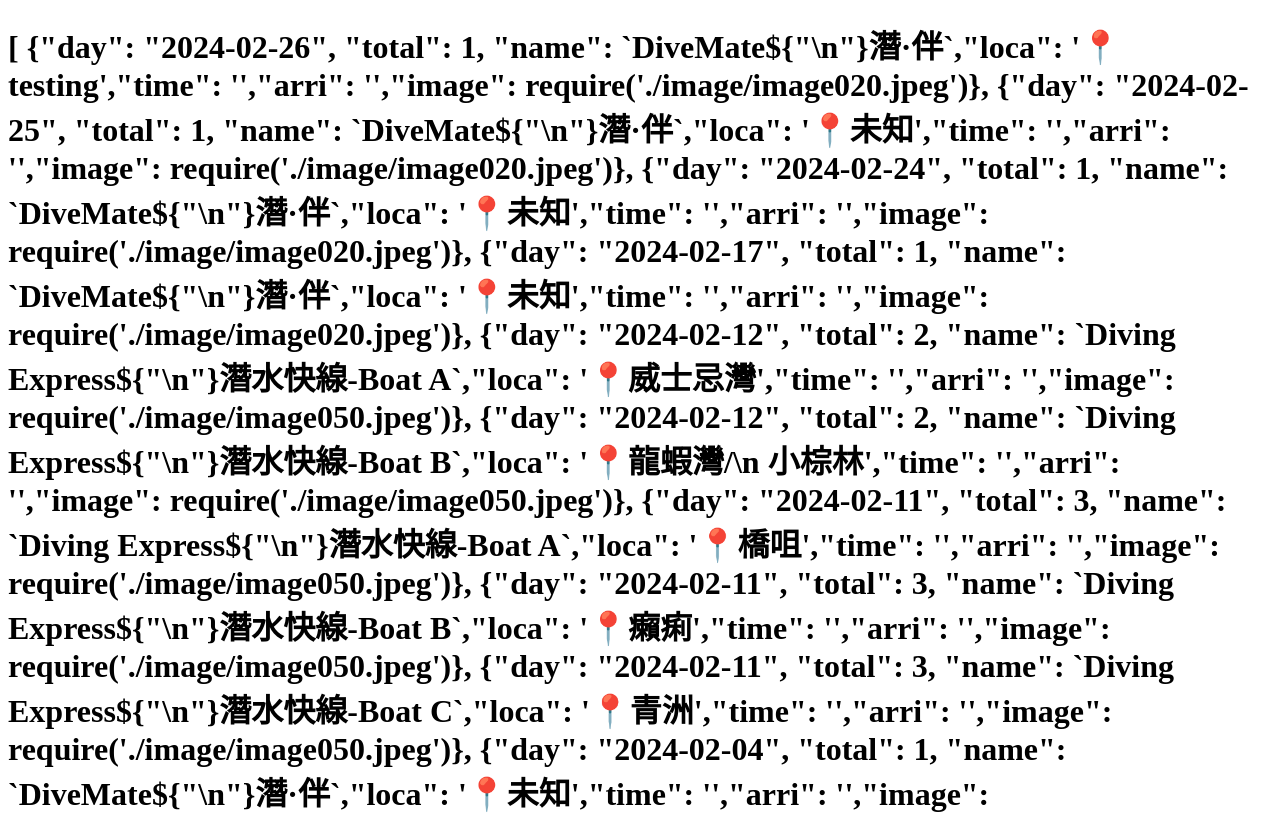
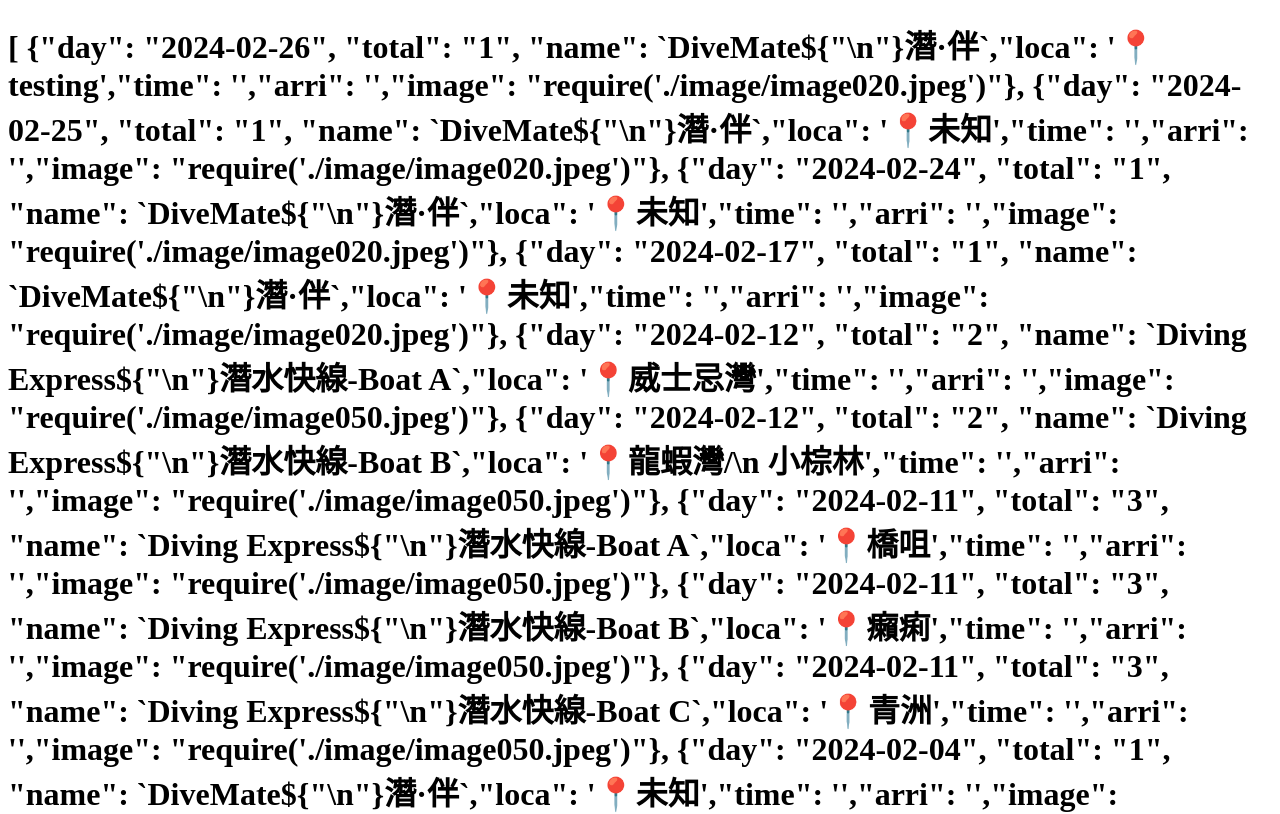
Before and after one commit to chlaw0/chlaw0.github.io, a plain HTML site: page index.html in a window 1280 px wide. Shown: the top 814 px of the page. Drawn offline with Linux system fonts and the light colour scheme.

Commit message:
index.html

```diff
--- a/index.html
+++ b/index.html
@@ -7,18 +7,18 @@
 <body>
     <h1>
         [
-        {"day": "2024-02-26", "total": 1, "name": `DiveMate${"\n"}潛·伴`,"loca": '📍testing',"time": '',"arri": '',"image": require('./image/image020.jpeg')},
-        {"day": "2024-02-25", "total": 1, "name": `DiveMate${"\n"}潛·伴`,"loca": '📍未知',"time": '',"arri": '',"image": require('./image/image020.jpeg')},
-        {"day": "2024-02-24", "total": 1, "name": `DiveMate${"\n"}潛·伴`,"loca": '📍未知',"time": '',"arri": '',"image": require('./image/image020.jpeg')},
-        {"day": "2024-02-17", "total": 1, "name": `DiveMate${"\n"}潛·伴`,"loca": '📍未知',"time": '',"arri": '',"image": require('./image/image020.jpeg')},
-        {"day": "2024-02-12", "total": 2, "name": `Diving Express${"\n"}潛水快線-Boat A`,"loca": '📍威士忌灣',"time": '',"arri": '',"image": require('./image/image050.jpeg')},
-        {"day": "2024-02-12", "total": 2, "name": `Diving Express${"\n"}潛水快線-Boat B`,"loca": '📍龍蝦灣/\n     小棕林',"time": '',"arri": '',"image": require('./image/image050.jpeg')},
-        {"day": "2024-02-11", "total": 3, "name": `Diving Express${"\n"}潛水快線-Boat A`,"loca": '📍橋咀',"time": '',"arri": '',"image": require('./image/image050.jpeg')},
-        {"day": "2024-02-11", "total": 3, "name": `Diving Express${"\n"}潛水快線-Boat B`,"loca": '📍癩痢',"time": '',"arri": '',"image": require('./image/image050.jpeg')},
-        {"day": "2024-02-11", "total": 3, "name": `Diving Express${"\n"}潛水快線-Boat C`,"loca": '📍青洲',"time": '',"arri": '',"image": require('./image/image050.jpeg')},
-        {"day": "2024-02-04", "total": 1, "name": `DiveMate${"\n"}潛·伴`,"loca": '📍未知',"time": '',"arri": '',"image": require('./image/image020.jpeg')},
-        {"day": "2024-01-29", "total": 1, "name": `EX Diving${"\n"}潛水專門店`,"loca": '📍癩痢',"time": '',"arri": '',"image": require('./image/image030.jpeg')},
-        {"day": "2024-01-14", "total": 1, "name": `EX Diving${"\n"}潛水專門店`,"loca": '📍火石',"time": '',"arri": '',"image": require('./image/image030.jpeg')}
+        {"day": "2024-02-26", "total": "1", "name": `DiveMate${"\n"}潛·伴`,"loca": '📍testing',"time": '',"arri": '',"image": "require('./image/image020.jpeg')"},
+        {"day": "2024-02-25", "total": "1", "name": `DiveMate${"\n"}潛·伴`,"loca": '📍未知',"time": '',"arri": '',"image": "require('./image/image020.jpeg')"},
+        {"day": "2024-02-24", "total": "1", "name": `DiveMate${"\n"}潛·伴`,"loca": '📍未知',"time": '',"arri": '',"image": "require('./image/image020.jpeg')"},
+        {"day": "2024-02-17", "total": "1", "name": `DiveMate${"\n"}潛·伴`,"loca": '📍未知',"time": '',"arri": '',"image": "require('./image/image020.jpeg')"},
+        {"day": "2024-02-12", "total": "2", "name": `Diving Express${"\n"}潛水快線-Boat A`,"loca": '📍威士忌灣',"time": '',"arri": '',"image": "require('./image/image050.jpeg')"},
+        {"day": "2024-02-12", "total": "2", "name": `Diving Express${"\n"}潛水快線-Boat B`,"loca": '📍龍蝦灣/\n     小棕林',"time": '',"arri": '',"image": "require('./image/image050.jpeg')"},
+        {"day": "2024-02-11", "total": "3", "name": `Diving Express${"\n"}潛水快線-Boat A`,"loca": '📍橋咀',"time": '',"arri": '',"image": "require('./image/image050.jpeg')"},
+        {"day": "2024-02-11", "total": "3", "name": `Diving Express${"\n"}潛水快線-Boat B`,"loca": '📍癩痢',"time": '',"arri": '',"image": "require('./image/image050.jpeg')"},
+        {"day": "2024-02-11", "total": "3", "name": `Diving Express${"\n"}潛水快線-Boat C`,"loca": '📍青洲',"time": '',"arri": '',"image": "require('./image/image050.jpeg')"},
+        {"day": "2024-02-04", "total": "1", "name": `DiveMate${"\n"}潛·伴`,"loca": '📍未知',"time": '',"arri": '',"image": "require('./image/image020.jpeg')"},
+        {"day": "2024-01-29", "total": "1", "name": `EX Diving${"\n"}潛水專門店`,"loca": '📍癩痢',"time": '',"arri": '',"image": "require('./image/image030.jpeg')"},
+        {"day": "2024-01-14", "total": "1", "name": `EX Diving${"\n"}潛水專門店`,"loca": '📍火石',"time": '',"arri": '',"image": "require('./image/image030.jpeg')"}
         ]
         </h1>
 </body>
```
